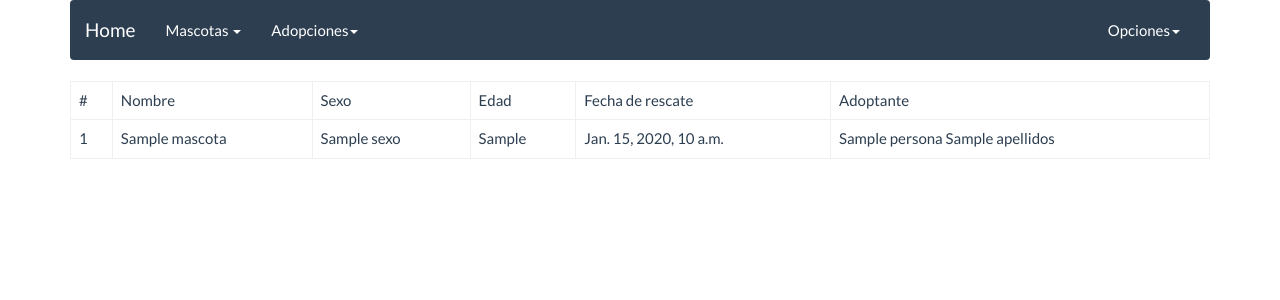
After one commit to Emanuel971022/PlatformMascotas, a Django app: template templates/mascota/mascota_list.html in a window 1280 px wide. The commit adds this page. Shown: the top 300 px of the page. Run offline with Django 3.2, Linux system fonts and the light colour scheme; the template is opened without the code that fills it: most values are stand-ins (such as "Sample title", 1, 10 or a date in 2020); some libraries are stand-ins or nearby versions.

Commit message:
Se listan las mascotas
Agregada la vista (Y demás) que permite ver las mascotas registradas en la base de datos.

```diff
--- a/apps/mascota/urls.py
+++ b/apps/mascota/urls.py
@@ -1,7 +1,8 @@
 from django.conf.urls import url
-from .views import index, mascota_view
+from .views import index, mascota_view, mascota_list
 
 urlpatterns = [
     url(r'^$', index, name='index'),
-    url(r'^nuevo$', mascota_view, name='mascota_crear')
+    url(r'^nuevo$', mascota_view, name='mascota_crear'),
+    url(r'^listar$', mascota_list, name='mascota_listar'),
 ]
--- a/templates/base/base.html
+++ b/templates/base/base.html
@@ -29,8 +29,7 @@
                                             <a href="#" class="dropdown-toggle" data-toggle="dropdown" role="button" aria-expanded="false">Mascotas <span class="caret"></span></a>
                                             <ul class="dropdown-menu" role="menu">
                                                 <li><a href="{% url 'mascota:mascota_crear' %}">Registrar</a></li>
-                                                <li><a href="">Listar</a></li>
-
+                                                <li><a href="{% url 'mascota:mascota_listar' %}">Listar</a></li>
                                             </ul>
                                         </li>
                                         <li class="dropdown">
--- /dev/null
+++ b/templates/mascota/mascota_list.html
@@ -0,0 +1,34 @@
+{% extends 'base/base.html' %}
+
+{% block title %} Listado de mascotas {% endblock %}
+
+{% block content %}
+<table class="table table-bordered">
+    <thead>
+        <tr>
+            <td>#</td>
+            <td>Nombre</td>
+            <td>Sexo</td>
+            <td>Edad</td>
+            <td>Fecha de rescate</td>
+            <td>Adoptante</td>
+        </tr>
+    </thead>
+    <tbody>
+        {% if mascotas %}
+            {% for mascota in mascotas %}
+                <tr>
+                    <td>{{mascota.id}}</td>
+                    <td>{{mascota.nombre}}</td>
+                    <td>{{mascota.sexo}}</td>
+                    <td>{{mascota.edad_aproximada}}</td>
+                    <td>{{mascota.fecha_rescate}}</td>
+                    <td>{{mascota.persona.nombre}} {{mascota.persona.apellidos}}</td>
+                </tr>
+            {% endfor %}
+        {% else %}
+            <h1>No hay registros de mascotas</h1>
+        {% endif %}
+    </tbody>
+</table>
+{% endblock %}
```
Also changed, not shown: apps/mascota/views.py (+6 -1 lines).
